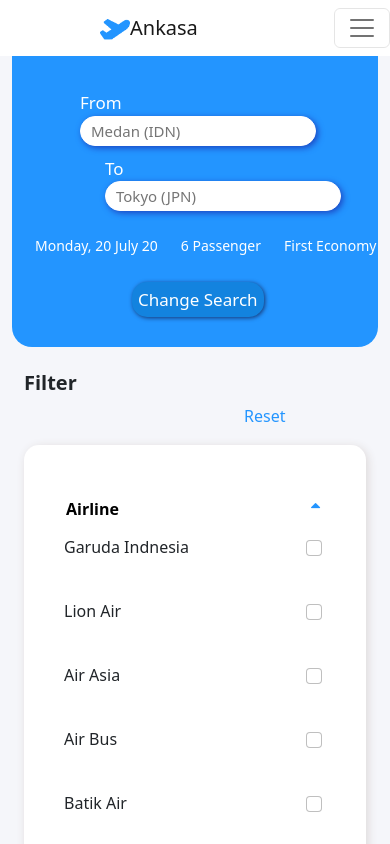
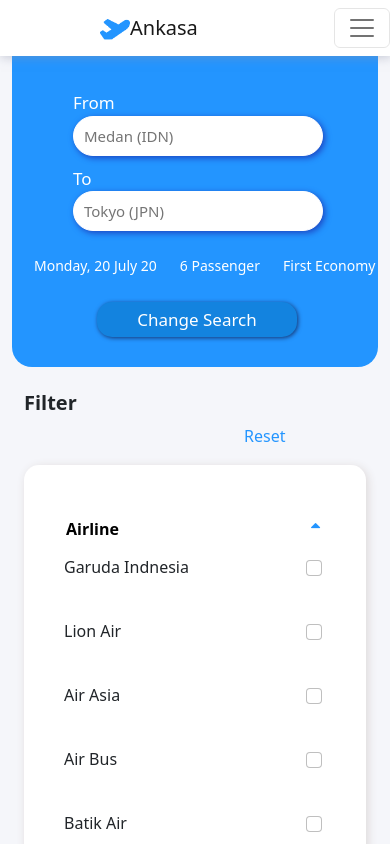
Before and after one commit to reijiren/Ankasa-Ticketing, a React (Create React App) app in the folder ankasa-ticketing/: page /search-result in a window 390 px wide. Shown: the top 844 px of the page. Built offline with nearby package versions, Linux system fonts and the light colour scheme.

Commit message:
done very done

```diff
--- a/ankasa-ticketing/src/Component/navbar.jsx
+++ b/ankasa-ticketing/src/Component/navbar.jsx
@@ -35,9 +35,8 @@
                 <input
                   type="text"
                   className="form-control"
-                  placeholder="Search"
+                  placeholder="where you want to go?"
                   aria-label="Search"
-                  aria-describedby="basic-addon2"
                 />
                 <span className="input-group-text" id="basic-addon2">
                   <i className="fa fa-search"></i>
@@ -60,7 +59,12 @@
                   data-bs-toggle="dropdown"
                   aria-expanded="false"
                 >
-                  <img src={require("../assets/images/Group 797.png")} width="20" alt="" class="mx-4" />
+                  <img
+                    src={require("../assets/images/Group 797.png")}
+                    width="20"
+                    alt=""
+                    class="mx-4"
+                  />
                   <img
                     src={require("../assets/images/btnNotifications.png")}
                     width="20"
--- a/ankasa-ticketing/src/assets/style.css
+++ b/ankasa-ticketing/src/assets/style.css
@@ -6,6 +6,28 @@
 }
 .ms-10 {
   margin-left: 100px !important;
+}
+
+.navbar {
+  box-shadow: 1px 1px 10px rgb(141, 147, 172, 0.5);
+}
+
+.navbar .collapse .input-group input {
+  border-radius: 20px;
+  border-right: none !important;
+  height: 35px;
+  width: auto;
+
+}
+
+.navbar .collapse .input-group span {
+  border-radius: 20px;
+  background-color: white !important;
+  border-left: none !important;
+  padding-right: 10px;
+  height: 35px;
+  width: auto;
+  padding-bottom: 8px;
 }
 
 .listStyle {
--- a/ankasa-ticketing/src/pages/flight-detail/flight-detail.css
+++ b/ankasa-ticketing/src/pages/flight-detail/flight-detail.css
@@ -1,3 +1,4 @@
+
 .container-fluid-flight-detail {
     background-color: #F5F6FA;
     height: auto;
@@ -50,7 +51,7 @@
    border-top: none;
    border-left: none;
    border-right: none;
-   border-color: rgba(210, 194, 255, 0.68);;
+   border-color: rgba(210, 194, 255, 0.68);
    border-width: 2px;
    border-radius: 0px;
 }
@@ -182,6 +183,18 @@
     box-shadow: 2px 2px 10px rgb(221, 216, 216);
 }
 
+/* CSS BUTTON PAYMENT */
+
+.container-fluid-flight-detail .container-main .button-payment button{
+    border: none;
+    background-color: #2395FF;
+    color: white;
+    height: 50px;
+    border-radius: 10px;
+    width: 300px;
+    box-shadow: 0px 8px 10px rgba(35, 149, 255, 0.3);
+}
+
 @media (max-width: 720px) {
     .flight-details .title-flight-details h5 {
         padding-top: 35px;
@@ -192,4 +205,9 @@
         padding-top: 35px;
         color: black;
     }
+
+    .flight-details .title-flight-details .button-view-detail {
+        padding-top: 34px;
+
+    }
 }
--- a/ankasa-ticketing/src/pages/flight-detail/flight-detail.jsx
+++ b/ankasa-ticketing/src/pages/flight-detail/flight-detail.jsx
@@ -137,6 +137,9 @@
                   </div>
                 </div>
               </div>
+              <div className="mt-4 button-payment text-center">
+                <button>Proceed to Payment</button>
+              </div>
             </div>
             <div className="col-md-4">
               <div className="flight-details">
@@ -145,7 +148,7 @@
                     <div className="col-auto">
                       <h5>Flight Details</h5>
                     </div>
-                    <div className="col-auto">
+                    <div className="col-auto button-view-detail">
                       <span className="right">Views Details</span>
                     </div>
                   </div>
--- a/ankasa-ticketing/src/pages/search-result/search-result.css
+++ b/ankasa-ticketing/src/pages/search-result/search-result.css
@@ -1,3 +1,6 @@
+/* import font */
+@import url("https://fonts.googleapis.com/css?family=Poppins");
+
 .container-fluid-search-result {
     height: auto;
     background-color: #F5F6FA;
@@ -27,10 +30,10 @@
 .container-fluid-search-result .search-container-fluid-search-result input{
     background-color: #FFFFFF;
     border: 1px solid white;
-    border-radius: 15px;
-    box-shadow: 2px 2px 6px #1c45c2;
+    border-radius: 20px;
+    box-shadow: 2px 2px 6px #0040ff;
     font-size: 15px;
-    height: 30px;
+    height: 35px;
     width: auto;
     padding-left: 10px;
 }
@@ -48,7 +51,7 @@
 }
 
 .container-fluid-search-result .search-container-fluid-search-result .result-search{
-   margin-left: 95px;
+   margin-left: 75px;
    font-size: 14px;
 }
 
@@ -331,11 +334,23 @@
 
     .container-fluid-search-result .search-container-fluid-search-result .input-from{
         margin-bottom: 10px;
-        margin-left: 30px;
+        margin-left: 23px;
+    }
+
+    .container-fluid-search-result .search-container-fluid-search-result .input-from input{
+        width: 250px;
+        height: 40px;
+        border-radius: 20px;
     }
 
     .container-fluid-search-result .search-container-fluid-search-result .input-to{
-        margin-left: 55px;
+        margin-left: 23px;
+    }
+
+    .container-fluid-search-result .search-container-fluid-search-result .input-to input{
+        width: 250px;
+        height: 40px;
+        border-radius: 20px;
     }
 
 
@@ -345,7 +360,7 @@
     }
 
     .container-fluid-search-result .search-container-fluid-search-result .result-search .date{
-       margin-left: -110px;
+       margin-left: -91px;
        margin-top: 20px;
     }
 
@@ -367,9 +382,10 @@
         font-size: 17px;
         background-color: #1383df;
         margin-bottom: 30px;
-        margin-left: 120px;
+        margin-left: 85px;
         border-radius: 15px;
         box-shadow: 1px 1px 4px rgb(23, 54, 114);
+        width: 200px;
     }
 
 }
```
